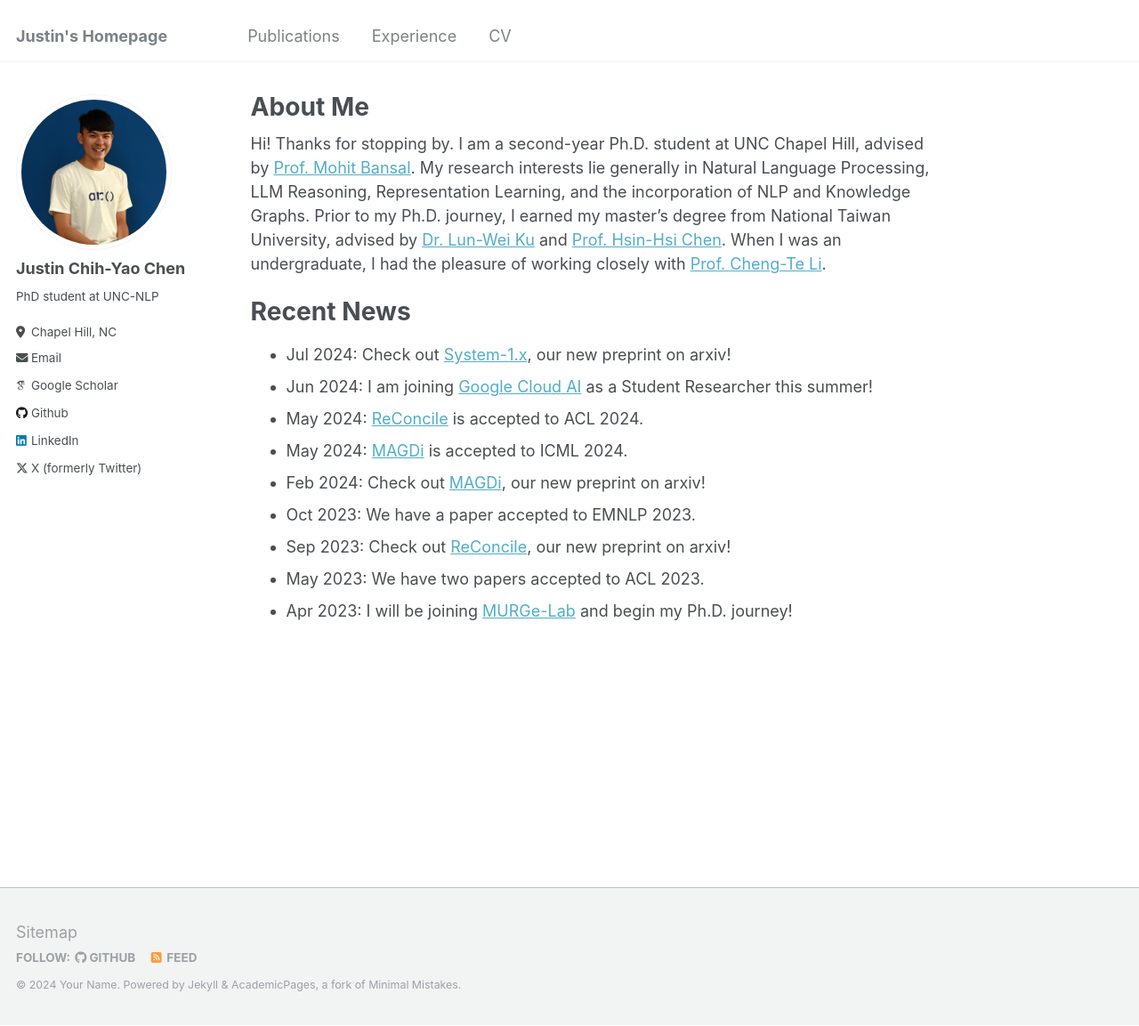
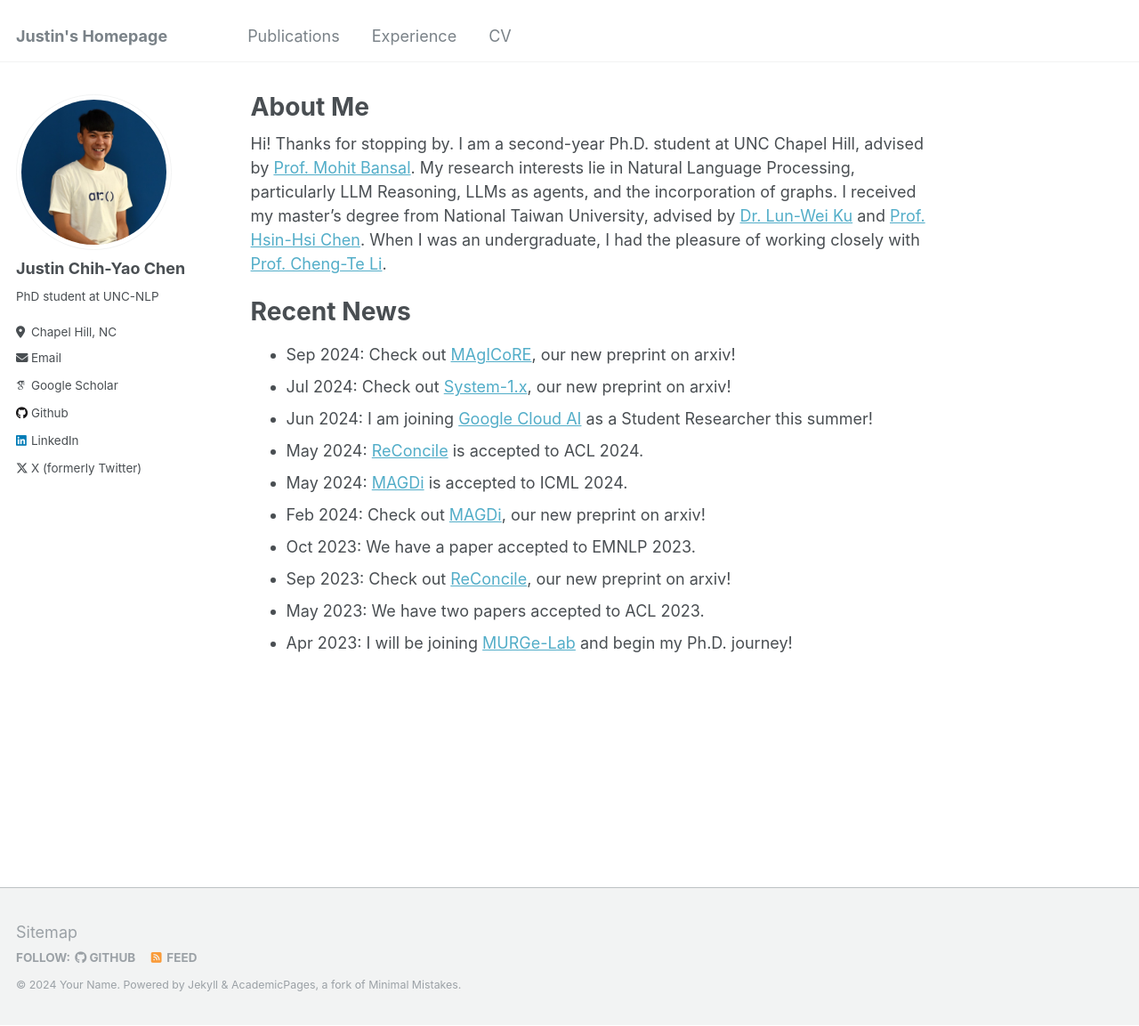
Before and after one commit to dinobby/dinobby.github.io, a Jekyll site: the page built from _pages/about.md, in a window 1280 px wide and 1153 px high. Shown: the whole window at 89% size. Built offline with Jekyll 4.4.1, drawn with Linux system fonts in a browser that asks for light colours; some web fonts are replaced.

Commit message:
Update about.md

```diff
--- a/_pages/about.md
+++ b/_pages/about.md
@@ -7,9 +7,10 @@ redirect_from:
   - /about.html
 ---
 
-Hi! Thanks for stopping by. I am a second-year Ph.D. student at UNC Chapel Hill, advised by [Prof. Mohit Bansal](https://www.cs.unc.edu/~mbansal/){:target="\_blank"}. My research interests lie generally in Natural Language Processing, LLM Reasoning, Representation Learning, and the incorporation of NLP and Knowledge Graphs. Prior to my Ph.D. journey, I earned my master's degree from National Taiwan University, advised by [Dr. Lun-Wei Ku](https://www.iis.sinica.edu.tw/pages/lwku/index_zh.html){:target="\_blank"} and [Prof. Hsin-Hsi Chen](http://nlg.csie.ntu.edu.tw/advisor.php){:target="\_blank"}. When I was an undergraduate, I had the pleasure of working closely with [Prof. Cheng-Te Li](https://sites.google.com/view/chengteli/){:target="\_blank"}.
+Hi! Thanks for stopping by. I am a second-year Ph.D. student at UNC Chapel Hill, advised by [Prof. Mohit Bansal](https://www.cs.unc.edu/~mbansal/){:target="\_blank"}. My research interests lie in Natural Language Processing, particularly LLM Reasoning, LLMs as agents, and the incorporation of graphs. I received my master's degree from National Taiwan University, advised by [Dr. Lun-Wei Ku](https://www.iis.sinica.edu.tw/pages/lwku/index_zh.html){:target="\_blank"} and [Prof. Hsin-Hsi Chen](http://nlg.csie.ntu.edu.tw/advisor.php){:target="\_blank"}. When I was an undergraduate, I had the pleasure of working closely with [Prof. Cheng-Te Li](https://sites.google.com/view/chengteli/){:target="\_blank"}.
 
 # Recent News
+- Sep 2024: Check out [MAgICoRE](https://arxiv.org/abs/2409.12147), our new preprint on arxiv!
 - Jul 2024: Check out [System-1.x](https://arxiv.org/abs/2407.14414), our new preprint on arxiv!
 - Jun 2024: I am joining [Google Cloud AI](https://research.google/teams/cloud-ai/) as a Student Researcher this summer!
 - May 2024: [ReConcile](https://arxiv.org/pdf/2309.13007) is accepted to ACL 2024.
```
